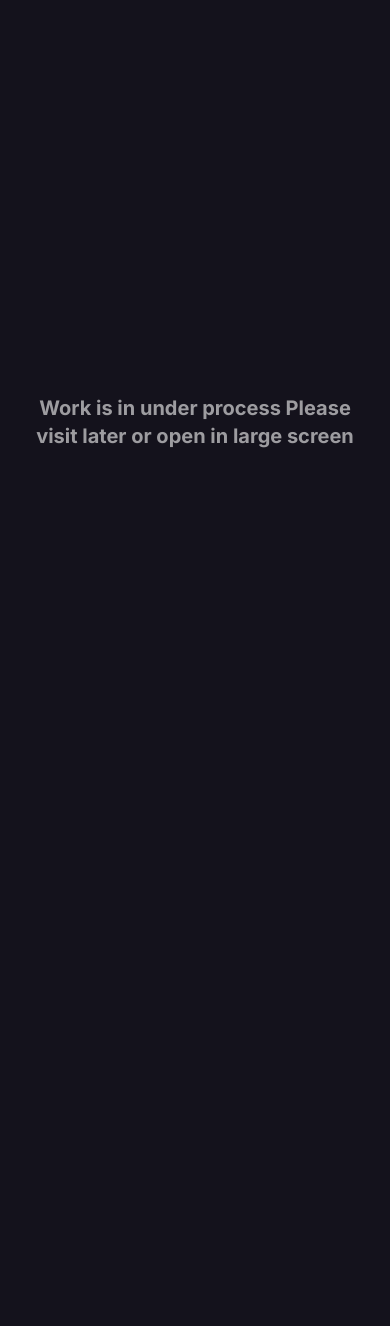
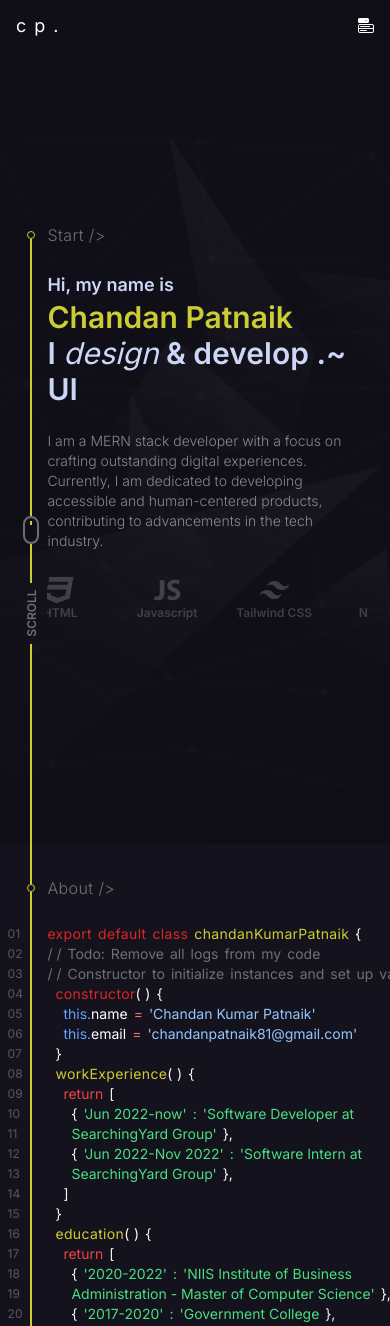
Before and after one commit to ChandanPatnaik/portfolio, a Next.js app: page / in a window 390 px wide. Shown: the top 1326 px of the page. Before the commit the page ends 844 px from the top, so only its background shows below. Built offline with nearby package versions, Linux system fonts and the light colour scheme.

Commit message:
complete responsive done

```diff
--- a/src/app/page.tsx
+++ b/src/app/page.tsx
@@ -23,10 +23,10 @@ export default function Home() {
         <Loader />
       ) : (
         <section>
-          <div className="md:hidden text-milk/60 text-center font-bold w-full h-screen flex items-center justify-center text-xl p-8">
+          {/* <div className="md:hidden text-milk/60 text-center font-bold w-full h-screen flex items-center justify-center text-xl p-8">
             Work is in under process Please visit later or open in large screen
-          </div>
-          <div className="w-full hidden md:block relative h-full">
+          </div> */}
+          <div className="w-full relative h-full">
             <div className="hidden md:block fixed z-[200] right-8 bottom-0">
               <SocialIconList />
             </div>
--- a/src/components/home/About.tsx
+++ b/src/components/home/About.tsx
@@ -44,7 +44,7 @@ const About = () => {
         </div>
       )}
 
-      <div className="absolute right-5 top-5">
+      <div className="md:block hidden absolute right-5 top-5">
         <div className="bg-milk/20 pl-5 py-1 rounded-full flex items-center justify-center w-fit h-fit">
           <LightSwitch
             checked={isTorchOn}
@@ -52,11 +52,12 @@ const About = () => {
           />
         </div>
       </div>
-      <div className="w-5/6 md:w-4/5 lg:w-3/5 h-full flex items-center relative">
+      <div className="w-[88%] md:w-4/5 lg:w-3/5 h-full flex items-center relative">
         <TimeLine />
         <div className="py-8 md:py-12 flex flex-col gap-6 md:gap-8 w-fit h-fit relative pl-6 md:pl-8">
           <div className="text-base font-light text-white/40 tracking-wide">{`About />`}</div>
           <AboutBlock />
+          <ResponsiveAboutBlock />
         </div>
       </div>
     </section>
@@ -76,8 +77,8 @@ const TimeLine = () => {
 
 const AboutBlock = () => {
   return (
-    <section className="flex flex-col relative">
-      <div className="w-fit h-full absolute top-0 -left-16">
+    <section className="hidden md:flex flex-col relative">
+      <div className="w-fit h-full absolute top-0 -left-10 md:-left-16">
         <div className="flex flex-col text-milk/30 tracking-wide leading-6 text-sm">
           <p className="">01</p>
           <p>02</p>
@@ -96,7 +97,6 @@ const AboutBlock = () => {
           <p>15</p>
           <p>16</p>
           <p>17</p>
-          <p className="opacity-0">17</p>
           <p>18</p>
           <p>19</p>
           <p>20</p>
@@ -105,6 +105,7 @@ const AboutBlock = () => {
           <p>23</p>
           <p>24</p>
           <p>25</p>
+          <p>26</p>
         </div>
       </div>
 
@@ -243,7 +244,7 @@ const AboutBlock = () => {
               <p className="text-green-400">{`'NIIS Institute of Business Administration - Master of Computer `}</p>
             </div>
             <div className="flex items-center gap-2">
-              <p className="text-green-400">{`'Science`}</p>
+              <p className="text-green-400">{`Science'`}</p>
               <p className="text-milk">{`},`}</p>
             </div>
             <div className="flex items-center gap-2">
@@ -315,3 +316,233 @@ const AboutBlock = () => {
     </section>
   );
 };
+
+const ResponsiveAboutBlock = () => {
+  return (
+    <section className="flex md:hidden flex-col relative text-sm">
+      <div className="w-fit h-full absolute top-0 -left-10 md:-left-16">
+        <div className="flex flex-col text-milk/30 tracking-wide leading-5 text-xs md:text-sm">
+          {[...Array(32)].map((cur, i) => (
+            <p key={i}>{i < 9 ? `0${i + 1}` : i + 1}</p>
+          ))}
+        </div>
+      </div>
+
+      {/* --------------- class section ------------ */}
+      <div className="flex items-center gap-1.5 tracking-wide">
+        <p className="text-red-600">export</p>
+        <p className="text-red-600">default</p>
+        <p className="text-red-600">class</p>
+        <div className="flex items-center">
+          <p className="text-light-yellow">chandan</p>
+          <p className="text-light-yellow">Kumar</p>
+          <p className="text-light-yellow">Patnaik</p>
+        </div>
+        <p className="text-milk">{`{`}</p>
+      </div>
+
+      {/* --------------- comment section ------------ */}
+      <div className="text-milk/40 flex font-normal items-center gap-1.5">
+        <div className="flex items-center gap-1">
+          <p>/</p>
+          <p>/</p>
+        </div>
+        <p>Todo:</p>
+        <p>Remove</p>
+        <p>all</p>
+        <p>logs</p>
+        <p>from</p>
+        <p>my</p>
+        <p>code</p>
+      </div>
+      <div className="text-milk/40 flex font-normal items-center gap-1.5">
+        <div className="flex items-center gap-1">
+          <p>/</p>
+          <p>/</p>
+        </div>
+        <p>Constructor</p>
+        <p>to</p>
+        <p>initialize</p>
+        <p>instances</p>
+        <p>and</p>
+        <p>set</p>
+        <p>up</p>
+        <p>values</p>
+      </div>
+
+      {/* --------------- constructor section ------------ */}
+      <div className="px-2 flex flex-col">
+        <div className="flex items-center tracking-wide gap-1.5">
+          <div className="flex items-center">
+            <p className="text-red-600">{`constructor`}</p>
+            <p className="text-milk font-normal">{`( )`}</p>
+          </div>
+          <p className="text-milk">{`{`}</p>
+        </div>
+
+        {/* --------------- constructor inside section ------------ */}
+        <div className="px-2 flex flex-col">
+          <div className="flex items-center gap-1.5">
+            <div className="flex items-center">
+              <p className="text-blue-400">this.</p>
+              <p className="text-white">name</p>
+            </div>
+            <div className="text-red-400">{`=`}</div>
+            <div className="text-blue-300">{`'Chandan Kumar Patnaik'`}</div>
+          </div>
+          <div className="flex items-center gap-1.5">
+            <div className="flex items-center">
+              <p className="text-blue-400">this.</p>
+              <p className="text-white">email</p>
+            </div>
+            <div className="text-red-400">{`=`}</div>
+            <div className="text-blue-300">{`'chandanpatnaik81@gmail.com'`}</div>
+          </div>
+        </div>
+
+        <div className="text-milk">{`}`}</div>
+      </div>
+
+      {/* --------------- work method section ------------ */}
+      <div className="px-2 flex flex-col">
+        <div className="flex items-center tracking-wide gap-1.5">
+          <div className="flex items-center">
+            <p className="text-light-yellow">{`workExperience`}</p>
+            <p className="text-milk font-normal">{`( )`}</p>
+          </div>
+          <p className="text-milk">{`{`}</p>
+        </div>
+
+        <div className=" px-2 flex flex-col">
+          <div className="flex items-center gap-1.5">
+            <p className="text-red-500">{`return`}</p>
+            <p className="text-milk">{`[`}</p>
+          </div>
+          <div className="flex flex-col px-2">
+            <div className="flex items-center gap-1.5">
+              <p className="text-milk">{`{`}</p>
+              <p className="text-green-400">{`'Jun 2022-now'`}</p>
+              <p className="text-green-400">{`:`}</p>
+              <p className="text-green-400">{`'Software Developer at`}</p>
+            </div>
+            <div className="flex items-center gap-1.5">
+              <p className="text-green-400">{`SearchingYard Group'`}</p>
+              <p className="text-milk">{`},`}</p>
+            </div>
+            <div className="flex items-center gap-1.5">
+              <p className="text-milk">{`{`}</p>
+              <p className="text-green-400">{`'Jun 2022-Nov 2022'`}</p>
+              <p className="text-green-400">{`:`}</p>
+              <p className="text-green-400">{`'Software Intern at`}</p>
+            </div>
+            <div className="flex items-center gap-1.5">
+              <p className="text-green-400">{`SearchingYard Group'`}</p>
+              <p className="text-milk">{`},`}</p>
+            </div>
+          </div>
+          <p className="text-milk">{`]`}</p>
+        </div>
+
+        <p className="text-milk">{`}`}</p>
+      </div>
+
+      {/* --------------- education method section ------------ */}
+      <div className="px-2 flex flex-col">
+        <div className="flex items-center tracking-wide gap-1.5">
+          <div className="flex items-center">
+            <p className="text-light-yellow">{`education`}</p>
+            <p className="text-milk font-normal">{`( )`}</p>
+          </div>
+          <p className="text-milk">{`{`}</p>
+        </div>
+
+        <div className=" px-2 flex flex-col">
+          <div className="flex items-center gap-1.5">
+            <p className="text-red-500">{`return`}</p>
+            <p className="text-milk">{`[`}</p>
+          </div>
+          <div className="flex flex-col pl-2">
+            <div className="flex items-center gap-1.5">
+              <p className="text-milk">{`{`}</p>
+              <p className="text-green-400">{`'2020-2022'`}</p>
+              <p className="text-green-400">{`:`}</p>
+              <p className="text-green-400">{`'NIIS Institute of Business`}</p>
+            </div>
+
+            <div className="flex items-center gap-1.5">
+              <p className="text-green-400">{`Administration - Master of Computer Science'`}</p>
+              <p className="text-milk">{`},`}</p>
+            </div>
+            <div className="flex items-center gap-1.5">
+              <p className="text-milk">{`{`}</p>
+              <p className="text-green-400">{`'2017-2020'`}</p>
+              <p className="text-green-400">{`:`}</p>
+              <p className="text-green-400">{`'Government College `}</p>
+              <p className="text-milk">{`},`}</p>
+            </div>
+            <div className="flex items-center gap-1.5">
+              <p className="text-green-400">{`Koraput - Bachelor of Computer Science'`}</p>
+              <p className="text-milk">{`},`}</p>
+            </div>
+          </div>
+          <p className="text-milk">{`]`}</p>
+        </div>
+
+        <p className="text-milk">{`}`}</p>
+      </div>
+
+      {/* --------------- skills method section ------------ */}
+      <div className="px-2 flex flex-col">
+        <div className="flex items-center tracking-wide gap-1.5">
+          <div className="flex items-center">
+            <p className="text-light-yellow">{`skills`}</p>
+            <p className="text-milk font-normal">{`( )`}</p>
+          </div>
+          <p className="text-milk">{`{`}</p>
+        </div>
+
+        <div className=" px-2 flex flex-col">
+          <div className="flex center gap-1.5">
+            <p className="text-red-500">{`return`}</p>
+            <p className="text-milk">{`[`}</p>
+            <div className="flex items-center gap-1.5 flex-wrap text-green-400">
+              <p className="">{`'HTML/CSS/JS',`}</p>
+              <p className="">{`'Tailwind CSS',`}</p>
+            </div>
+          </div>
+          <div className="flex items-center gap-x-1.5 flex-wrap text-green-400">
+            <p className="">{`'Material UI',`}</p>
+            <p className="">{`'React',`}</p>
+            <p className="">{`'NextUI',`}</p>
+            <p className="">{`'Formik'`}</p>
+            <p className="">{`'Yup',`}</p>
+            <p className="">{`'Firebase',`}</p>
+            <p className="">{`'Next.js',`}</p>
+            <p className="">{`'Node.js',`}</p>
+            <p className="">{`'Express',`}</p>
+            <p className="">{`'MongoDB',`}</p>
+            <p className="">{`'Mongoose',`}</p>
+            <p className="">{`'Prisma',`}</p>
+            <p className="">{`'REST'`}</p>
+            <p className="">{`'Typescript',`}</p>
+          </div>
+          <div className="flex items-center gap-x-1.5 flex-wrap text-green-400">
+            <p className="">{`'Postman',`}</p>
+            <p className="">{`'Redis',`}</p>
+            <p className="">{`'npm/yarn',`}</p>
+            <p className="">{`'Git',`}</p>
+            <p className="">{`'GitHub',`}</p>
+            <p className="">{`'S3',`}</p>
+            <p className="">{`'EC2',`}</p>
+            <p className="animate-pulse-custom mx-2 bg-milk w-0.5 h-4"></p>
+            <p className="text-milk">{`]`}</p>
+          </div>
+        </div>
+
+        <p className="text-milk">{`}`}</p>
+      </div>
+
+      <p className="text-milk">{`}`}</p>
+    </section>
+  );
+};
--- a/src/components/home/Contact.tsx
+++ b/src/components/home/Contact.tsx
@@ -11,7 +11,7 @@ const Contact = () => {
       id="contact"
       className="w-full flex items-center justify-center overflow-hidden bg-dark-slate shadow-[0_0_76px_0_rgba(10,7,22,0.004)]"
     >
-      <div className="w-5/6 md:w-4/5 lg:w-3/5 h-full flex items-center relative">
+      <div className="w-[88%] md:w-4/5 lg:w-3/5 h-full flex items-center relative">
         <TimeLine />
         <div className="py-8 md:py-12 flex flex-col gap-6 md:gap-8 w-full relative pl-6 md:pl-8">
           <div className="text-base font-light text-white/40 tracking-wide">{`Contact />`}</div>
--- a/src/components/home/Footer.tsx
+++ b/src/components/home/Footer.tsx
@@ -3,7 +3,7 @@ import { motion } from "framer-motion";
 const Footer = () => {
   return (
     <section className="w-full flex items-center justify-center overflow-hidden">
-      <div className="w-5/6 md:w-4/5 lg:w-3/5 h-full flex items-center relative">
+      <div className="w-[88%] md:w-4/5 lg:w-3/5 h-full flex items-center relative">
         <TimeLine />
         <div className="py-5 flex flex-col gap-6 md:gap-8 w-full relative pl-6 md:pl-8">
           <motion.div
--- a/src/components/home/Hero.tsx
+++ b/src/components/home/Hero.tsx
@@ -20,7 +20,7 @@ import { HeroAnimatedText } from "../common";
 const Hero = () => {
   return (
     <section className="w-full flex items-center justify-center h-full overflow-hidden">
-      <div className="w-5/6 md:w-4/5 lg:w-3/5 h-full flex items-center">
+      <div className="w-[88%] md:w-4/5 lg:w-3/5 h-full flex items-center">
         <TextArea />
       </div>
     </section>
@@ -63,8 +63,8 @@ const TextArea = () => {
           <br />
         </div>
         <div className="text-light-sky">
-          I <span className="italic font-normal">design</span> & develop{" "}
-          <span className="inline-block md:hidden">~ </span>
+          I <span className="italic font-normal">design</span> & develop .
+          <span className="inline-block md:hidden">~</span>
           <HeroAnimatedText />
         </div>
       </div>
```
Also changed, not shown: src/components/home/Header.tsx (+24 -11 lines), src/components/home/Projects.tsx (+10 -10 lines).
